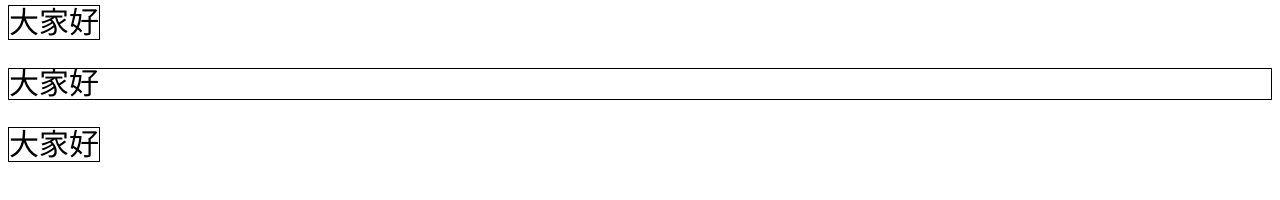
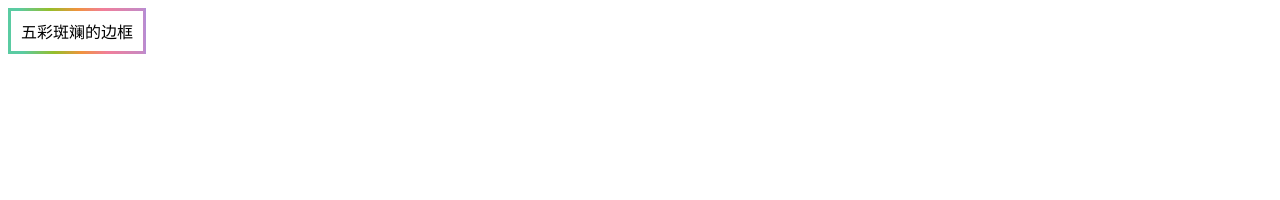
Before and after one commit to yangjh21113/yangjh21113.github.io, a website: page index.html in a window 1280 px wide. Drawn offline with Linux system fonts and the light colour scheme.

Commit message:
feat:border-image

```diff
--- a/index.html
+++ b/index.html
@@ -8,18 +8,6 @@
     <script src="./dist/bundle.js"></script>
 </head>
 <body>
-    <!--<div class="box">
-       <span class="para">
-        大家好
-            <span class="text"> 你好</span>
-        </span>
-    </div>-->
-
-
-    <span class="bold">大家好</span>
-    <p class="bold">大家好</p>
-    <a  class="bold">大家好</a>
-
-
+   <div class="box">五彩斑斓的边框</div>
 </body>
 </html>
--- a/src/main.js
+++ b/src/main.js
@@ -1,3 +1,3 @@
 //import './style/1.css'
 //import './style/2.css'
-import './style/4.css'
+import './style/5.css'
--- /dev/null
+++ b/src/style/5.css
@@ -0,0 +1,17 @@
+.box {
+  display: inline-flex;
+  align-items: center;
+  justify-content: center;
+  padding: 8px 10px;
+  border-image-source: linear-gradient(
+    265.13deg,
+    #a392e8 -6.01%,
+    #f17e99 33.34%,
+    #f0933d 48.66%,
+    #96be2a 64.54%,
+    #5acba2 83.26%
+  );
+  border-image-slice: 10%;
+  border-style: solid;
+  border-radius: 20px;
+}
```
Also changed, not shown: dist/bundle.js.
